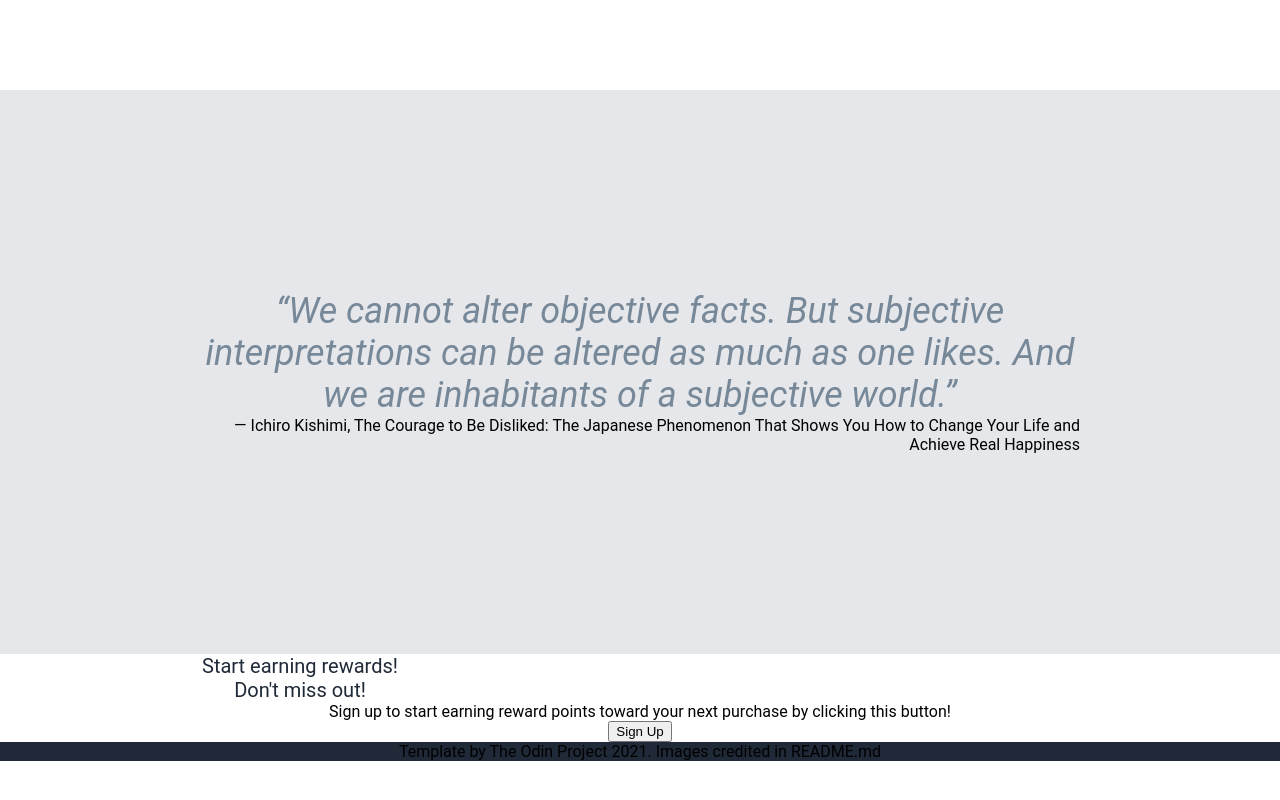
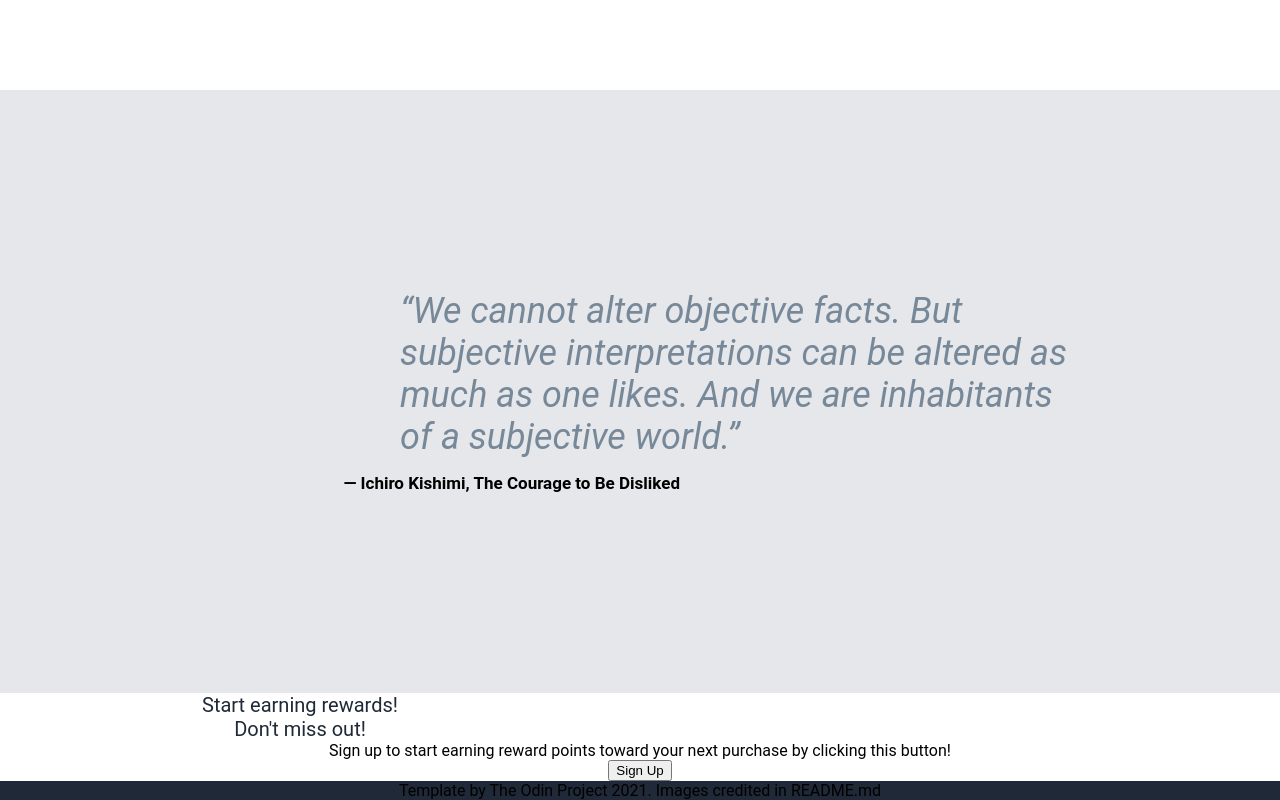
Before and after one commit to Greg0-22/EthicalShirts, a plain HTML site: page index.html in a window 1280 px wide. Shown: the part 1396-2196 px from the top of the page. Before the commit the page ends 2157 px from the top, so only its background shows below. Drawn offline with Linux system fonts and the light colour scheme.

Commit message:
finished section 3 by changing author name length, fonts, and margins/padding to get elements in proper spots

```diff
--- a/index.html
+++ b/index.html
@@ -62,7 +62,7 @@
 
     <div id="section-3">
         <div class="quote-block">“We cannot alter objective facts. But subjective interpretations can be altered as much as one likes. And we are inhabitants of a subjective world.”</div>
-        <div class="author">― Ichiro Kishimi, The Courage to Be Disliked: The Japanese Phenomenon That Shows You How to Change Your Life and Achieve Real Happiness</div>
+        <div class="author">― Ichiro Kishimi, The Courage to Be Disliked</div>
     </div>
 
     <div id="section-4">
--- a/styles.css
+++ b/styles.css
@@ -132,15 +132,22 @@ body {
     display: flex;
     align-items: center;
     max-width: 900px;
-    text-align: center;
+    text-align: left;
     font-size: 36px;
     font-style: italic;
     color: lightslategray;
+    padding-left: 200px;
 }
 
 .author {
     text-align: right;
     justify-content: right;
+    font-weight: bold;
+    padding-top: 15px;
+    font-size: 17px;
+    /* max-width: 300px; */
+    margin-left: auto;
+    margin-right: 400px;
 }
 
 
```
